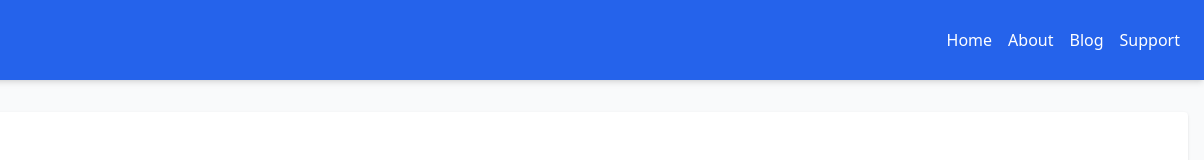
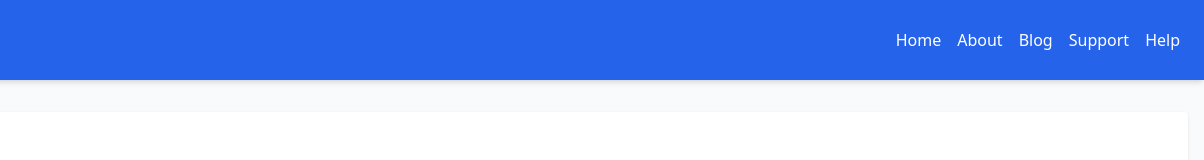
Before and after one commit to Hulupeep/Tabstax-web, an Eleventy site: page content/index.md in a window 1280 px wide. Shown: the top 160 px of the page, 76-1280 px from the left. Built offline with nearby package versions, Linux system fonts and the light colour scheme; Eleventy itself is replaced by a stand-in of ours; files that its build step writes are made by us from their sources; a script that the page names is missing.

Commit message:
Update base.html

```diff
--- a/_includes/base.html
+++ b/_includes/base.html
@@ -20,6 +20,8 @@
             <li><a href="/about/" class="hover:text-gray-200">About</a></li>
             <li><a href="/blog/" class="hover:text-gray-200">Blog</a></li>
             <li><a href="/contact/" class="hover:text-gray-200">Support</a></li>
+            <li><a href="/help/" class="hover:text-gray-200">Help</a></li>
+
         </ul>
     </nav>
 </header>
```
